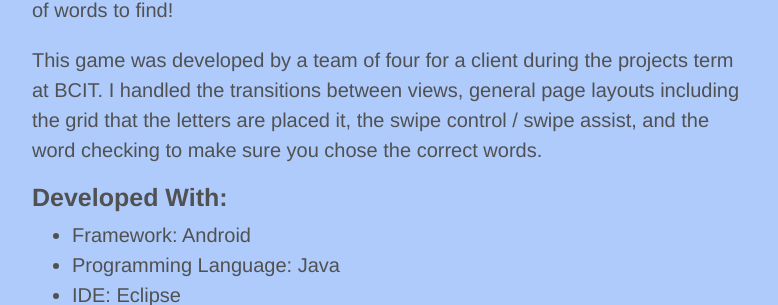
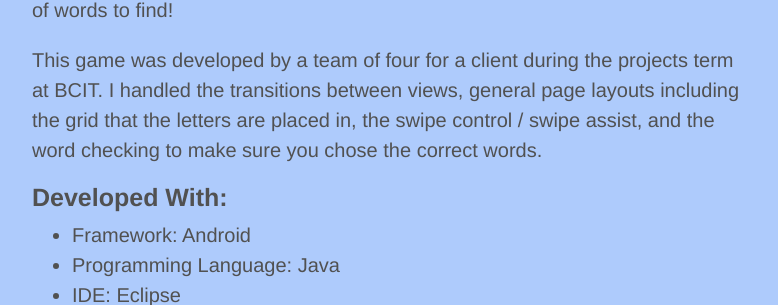
Before and after one commit to twarrre/twarrre.github.io, a Jekyll site: the page built from games/_posts/2013-12-10-findaword.md, in a window 1280 px wide. Shown: the part 314-619 px from the top of the page, without its empty margins (248-1026 px from the left). Built offline with Jekyll 4.4.1, drawn with Linux system fonts in a browser that asks for light colours.

Commit message:
Fixed spelling errors

```diff
--- a/games/_posts/2013-12-10-findaword.md
+++ b/games/_posts/2013-12-10-findaword.md
@@ -8,7 +8,7 @@ gallery: findawordGallery
 ---
 Find a Word is a word search game that delivers you endless different word searches to play. Just enter a link to you favourite blog or website, and the app will go to that site's word cloud and populate your word search with words from the site. If the site updates frequently, you can have a seemingly endless amount of words to find!
 
-This game was developed by a team of four for a client during the projects term at BCIT. I handled the transitions between views, general page layouts including the grid that the letters are placed it, the swipe control / swipe assist, and the word checking to make sure you chose the correct words.
+This game was developed by a team of four for a client during the projects term at BCIT. I handled the transitions between views, general page layouts including the grid that the letters are placed in, the swipe control / swipe assist, and the word checking to make sure you chose the correct words.
 
 ###Developed With:
 * Framework: Android
```
Also changed, not shown: art/_posts/2014-08-31-teddie.md (+1 -1 lines), games/_posts/2014-06-30-sidekicktales.md (+2 -2 lines).
